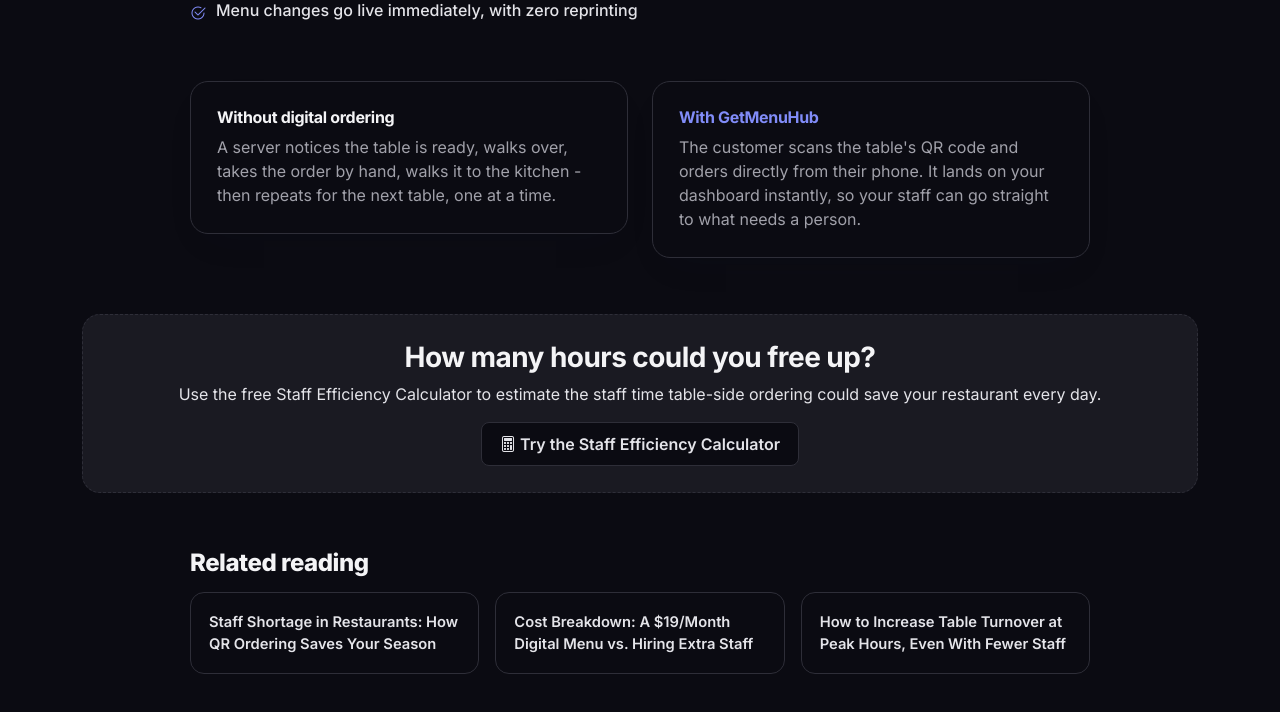
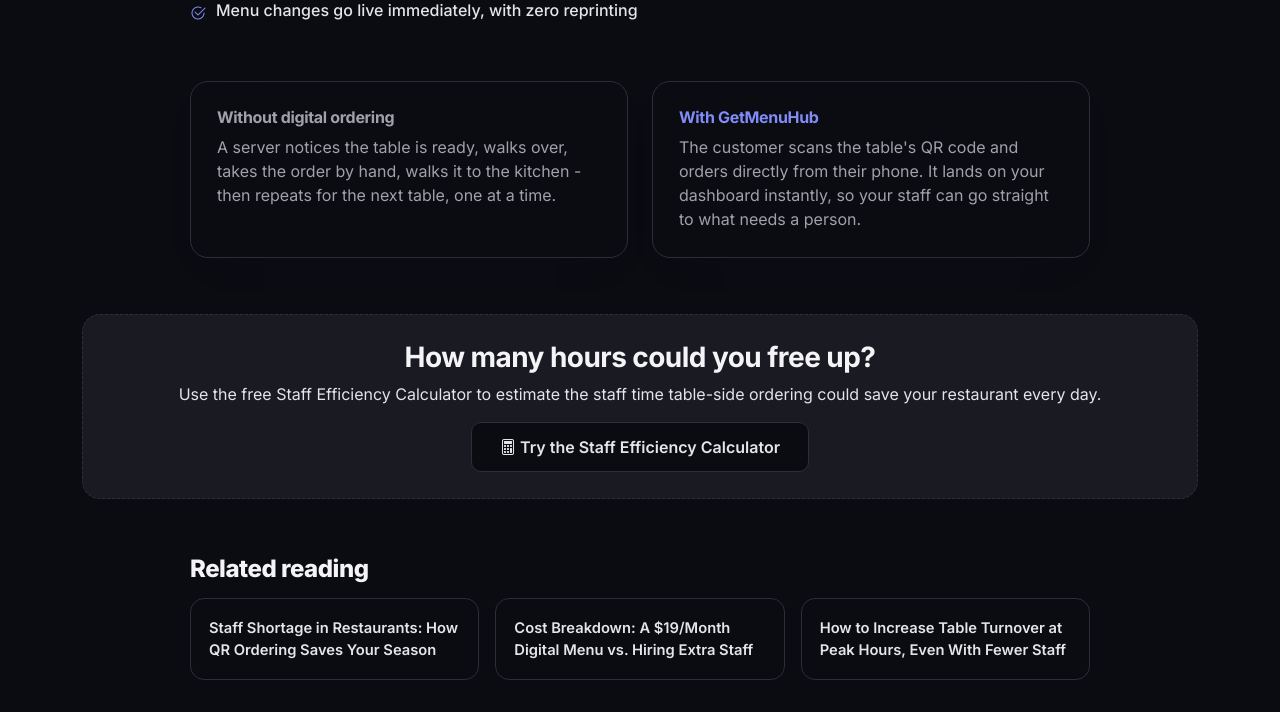
Before and after one commit to jimc4rry/Digital-QR-Platform-Global, a Django app: page /solutions/staff-shortage/ in a window 1280 px wide. Shown: the part 842-1554 px from the top of the page. Run offline with Django 4.2, Linux system fonts and the light colour scheme.

Commit message:
Fix misaligned buttons and mismatched card heights on staffing pages
Homepage staffing CTA buttons weren't wrapped in a flex container, so
they stacked with no consistent gap. Wrapped them in the same
d-flex flex-wrap gap-3 pattern used elsewhere on the page. The
solutions page also used generic Bootstrap btn-outline-primary/
text-muted-lp classes that aren't styled for this page's local theme,
and its two comparison cards had mismatched heights since only the
column, not the card itself, was stretched. Added a page-local
btn-lp-outline class and h-100 on the cards to match.

Co-Authored-By: Claude Sonnet 5 <noreply@anthropic.com>

```diff
--- a/menu-platform/templates/home.html
+++ b/menu-platform/templates/home.html
@@ -466,8 +466,10 @@
                         <li class="mb-2"><i class="bi bi-check2-circle text-primary"></i> {% trans "Existing staff handle more tables, more efficiently" %}</li>
                         <li class="mb-2"><i class="bi bi-check2-circle text-primary"></i> {% trans "Zero reprinting costs when prices or dishes change" %}</li>
                     </ul>
-                    <a href="{% url 'signup' %}" class="btn btn-lp-primary btn-lg mt-2">{% trans "See how it works" %}</a>
-                    <a href="{% url 'solution_staff_shortage' %}" class="btn btn-outline-primary btn-lg mt-2 ms-2">{% trans "Read the full staffing guide" %}</a>
+                    <div class="d-flex flex-wrap gap-3 mt-4">
+                        <a href="{% url 'signup' %}" class="btn btn-lp-primary btn-lg">{% trans "See how it works" %}</a>
+                        <a href="{% url 'solution_staff_shortage' %}" class="btn btn-lp-outline btn-lg">{% trans "Read the full staffing guide" %}</a>
+                    </div>
                 </div>
                 <div class="col-lg-6 mh-reveal">
                     <div class="lp-card">
--- a/menu-platform/templates/solutions/staff_shortage.html
+++ b/menu-platform/templates/solutions/staff_shortage.html
@@ -89,6 +89,12 @@
         margin-top: 8px;
     }
     .btn-lp-primary:hover { background: var(--mh-primary-dark); border-color: var(--mh-primary-dark); color: #fff; }
+    .btn-lp-outline {
+        border: 1px solid var(--mh-border); color: var(--mh-text); font-weight: 600;
+        border-radius: 10px; padding: 12px 28px; display: inline-block; text-decoration: none;
+        background: var(--mh-bg);
+    }
+    .btn-lp-outline:hover { border-color: var(--mh-primary); color: var(--mh-primary); }
 </style>
 {% endblock %}
 
@@ -121,13 +127,13 @@
         <div class="solution-section">
             <div class="row g-4">
                 <div class="col-md-6">
-                    <div class="compare-card">
-                        <h3 class="text-muted-lp">{% trans "Without digital ordering" %}</h3>
+                    <div class="compare-card h-100">
+                        <h3 class="text-muted">{% trans "Without digital ordering" %}</h3>
                         <p class="mb-0">{% trans "A server notices the table is ready, walks over, takes the order by hand, walks it to the kitchen - then repeats for the next table, one at a time." %}</p>
                     </div>
                 </div>
                 <div class="col-md-6">
-                    <div class="compare-card">
+                    <div class="compare-card h-100">
                         <h3 class="text-primary">{% trans "With GetMenuHub" %}</h3>
                         <p class="mb-0">{% trans "The customer scans the table's QR code and orders directly from their phone. It lands on your dashboard instantly, so your staff can go straight to what needs a person." %}</p>
                     </div>
@@ -138,7 +144,7 @@
         <div class="tool-cta">
             <h3>{% trans "How many hours could you free up?" %}</h3>
             <p class="mb-3">{% trans "Use the free Staff Efficiency Calculator to estimate the staff time table-side ordering could save your restaurant every day." %}</p>
-            <a href="{% url 'staff_efficiency_calculator' %}" class="btn btn-outline-primary">
+            <a href="{% url 'staff_efficiency_calculator' %}" class="btn btn-lp-outline">
                 <i class="bi bi-calculator"></i> {% trans "Try the Staff Efficiency Calculator" %}
             </a>
         </div>
```
